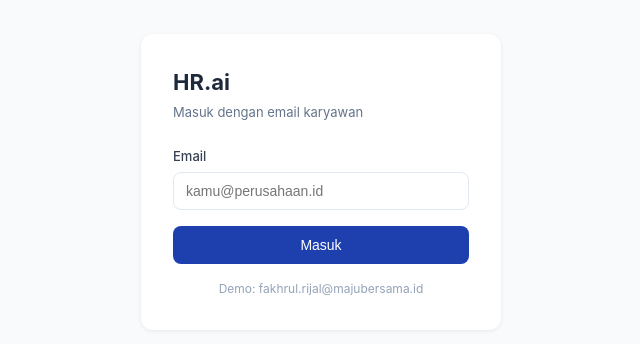
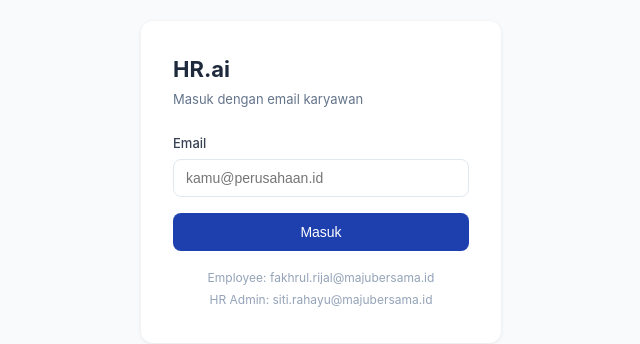
Before and after one commit to RijalArul/hr-ai-assistant-tag, a Next.js app in the folder apps/web/: page /chat/login in a window 1280 px wide. Shown: the part 218-562 px from the top of the page, without its empty margins (319-959 px from the left). Built offline with nearby package versions, Linux system fonts and the light colour scheme.

Commit message:
Update login page to redirect users based on role; enhance demo information display with specific employee and HR admin email addresses.

```diff
--- a/apps/web/src/app/chat/login/page.tsx
+++ b/apps/web/src/app/chat/login/page.tsx
@@ -18,7 +18,8 @@ export default function LoginPage() {
     try {
       const res = await api.post<LoginResponse>("/auth/login", { email });
       setToken(res.access_token);
-      router.push("/chat");
+      const role = res.session.role;
+      router.push(role === "hr_admin" || role === "it_admin" ? "/hr" : "/chat");
     } catch (err: unknown) {
       setError(err instanceof Error ? err.message : "Login gagal");
     } finally {
@@ -69,9 +70,10 @@ export default function LoginPage() {
           </button>
         </form>
 
-        <p style={{ marginTop: 16, fontSize: 12, color: "#94a3b8", textAlign: "center" }}>
-          Demo: fakhrul.rijal@majubersama.id
-        </p>
+        <div style={{ marginTop: 16, fontSize: 12, color: "#94a3b8", textAlign: "center", lineHeight: 1.8 }}>
+          <p>Employee: fakhrul.rijal@majubersama.id</p>
+          <p>HR Admin: siti.rahayu@majubersama.id</p>
+        </div>
       </div>
     </div>
   );
```
